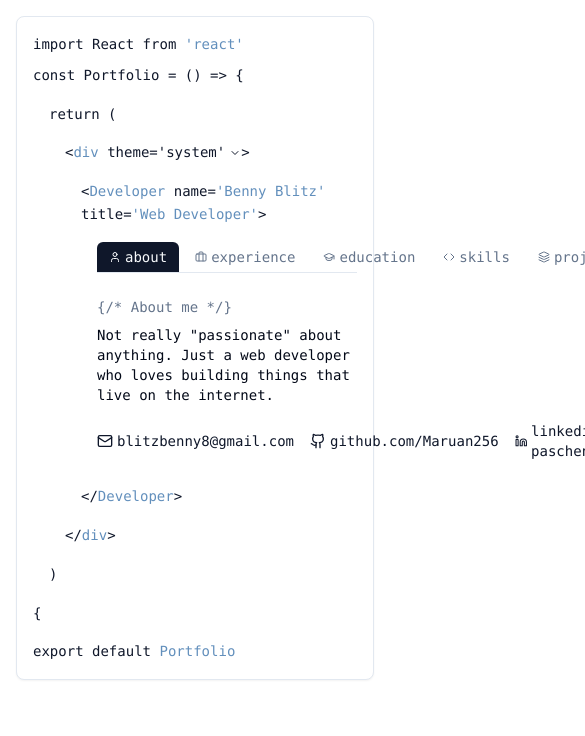
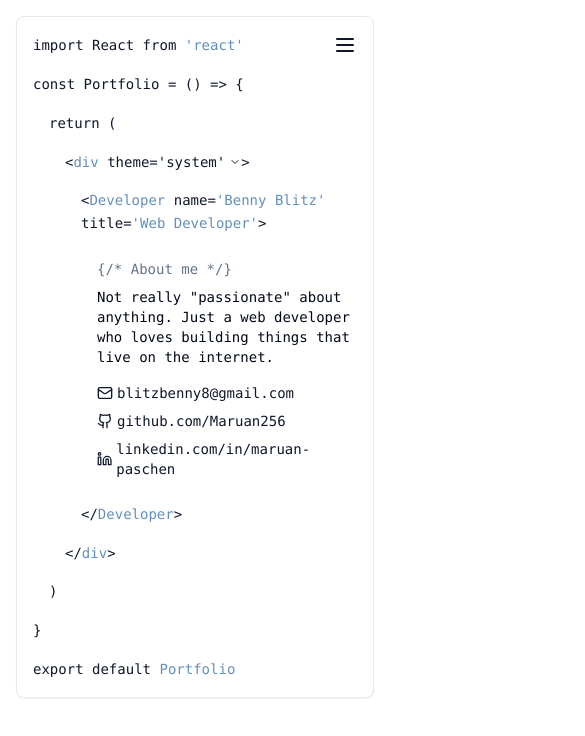
Before and after one commit to Maruan256/bennyblitz, a Next.js app: page / in a window 390 px wide. Shown: the top 736 px of the page, 585 px wide, since content can reach past the window. Built offline with nearby package versions, Linux system fonts and the light colour scheme.

Commit message:
added mobile support

```diff
--- a/components/portfolio.tsx
+++ b/components/portfolio.tsx
@@ -12,6 +12,7 @@ import {
   GraduationCap,
   User,
   Layers,
+  Menu,
 } from "lucide-react"
 import { useTheme } from "@/components/theme-provider"
 
@@ -23,6 +24,7 @@ export default function Portfolio() {
   const { theme, setTheme } = useTheme()
   const [activeTab, setActiveTab] = useState("about")
   const [mounted, setMounted] = useState(false)
+  const [mobileMenuOpen, setMobileMenuOpen] = useState(false)
 
   useEffect(() => {
     setMounted(true)
@@ -41,14 +43,30 @@ export default function Portfolio() {
     return null
   }
 
+  const tabs = [
+    { id: "about", icon: User, label: "about" },
+    { id: "experience", icon: Briefcase, label: "experience" },
+    { id: "education", icon: GraduationCap, label: "education" },
+    { id: "skills", icon: Code, label: "skills" },
+    { id: "projects", icon: Layers, label: "projects" },
+  ]
+
   return (
     <div key={theme} className="max-w-4xl mx-auto">
       <div className="rounded-lg border bg-card text-card-foreground shadow-sm p-4 md:p-6">
         <div className="text-sm md:text-base leading-relaxed">
-          <div className="text-[hsl(var(--syntax-highlight))] mb-2">
+          <div className="flex justify-between items-center mb-4">
+            <div className="text-[hsl(var(--syntax-highlight))]">
               <span className="text-accent-foreground">import</span> <span className="text-primary">React</span>{" "}
               <span className="text-accent-foreground">from</span>{" "}
               <span className="text-secondary">&apos;react&apos;</span>
+            </div>
+            <button
+              onClick={() => setMobileMenuOpen(!mobileMenuOpen)}
+              className="md:hidden text-primary hover:text-primary/80"
+            >
+              <Menu className="h-6 w-6" />
+            </button>
           </div>
 
           <div className="mb-4">
@@ -105,43 +123,45 @@ export default function Portfolio() {
             <span className="text-[hsl(var(--syntax-highlight))]">&gt;</span>
           </div>
 
-          {/* Tabs Navigation */}
-          <div className="ml-16 mb-4 flex space-x-1 border-b border-border">
+          {/* Mobile Menu */}
+          <div className={`md:hidden ${mobileMenuOpen ? "block" : "hidden"}`}>
+            <div className="ml-16 mb-4 space-y-2">
+              {tabs.map((tab) => (
                 <button
-              onClick={() => setActiveTab("about")}
-              className={`px-3 py-1 rounded-t-md flex items-center ${activeTab === "about" ? "bg-primary text-primary-foreground" : "text-muted-foreground hover:text-foreground hover:bg-accent"}`}
+                  key={tab.id}
+                  onClick={() => {
+                    setActiveTab(tab.id)
+                    setMobileMenuOpen(false)
+                  }}
+                  className={`w-full text-left px-3 py-1 rounded-md flex items-center ${
+                    activeTab === tab.id
+                      ? "bg-primary text-primary-foreground"
+                      : "text-muted-foreground hover:text-foreground hover:bg-accent"
+                  }`}
                 >
-              <User className="h-3 w-3 mr-1" />
-              <span>about</span>
+                  <tab.icon className="h-3 w-3 mr-1" />
+                  <span>{tab.label}</span>
                 </button>
+              ))}
+            </div>
+          </div>
+
+          {/* Desktop Tabs Navigation */}
+          <div className="hidden md:flex ml-16 mb-4 space-x-1 border-b border-border">
+            {tabs.map((tab) => (
               <button
-              onClick={() => setActiveTab("experience")}
-              className={`px-3 py-1 rounded-t-md flex items-center ${activeTab === "experience" ? "bg-primary text-primary-foreground" : "text-muted-foreground hover:text-foreground hover:bg-accent"}`}
+                key={tab.id}
+                onClick={() => setActiveTab(tab.id)}
+                className={`px-3 py-1 rounded-t-md flex items-center ${
+                  activeTab === tab.id
+                    ? "bg-primary text-primary-foreground"
+                    : "text-muted-foreground hover:text-foreground hover:bg-accent"
+                }`}
               >
-              <Briefcase className="h-3 w-3 mr-1" />
-              <span>experience</span>
+                <tab.icon className="h-3 w-3 mr-1" />
+                <span>{tab.label}</span>
               </button>
-            <button
-              onClick={() => setActiveTab("education")}
-              className={`px-3 py-1 rounded-t-md flex items-center ${activeTab === "education" ? "bg-primary text-primary-foreground" : "text-muted-foreground hover:text-foreground hover:bg-accent"}`}
-            >
-              <GraduationCap className="h-3 w-3 mr-1" />
-              <span>education</span>
-            </button>
-            <button
-              onClick={() => setActiveTab("skills")}
-              className={`px-3 py-1 rounded-t-md flex items-center ${activeTab === "skills" ? "bg-primary text-primary-foreground" : "text-muted-foreground hover:text-foreground hover:bg-accent"}`}
-            >
-              <Code className="h-3 w-3 mr-1" />
-              <span>skills</span>
-            </button>
-            <button
-              onClick={() => setActiveTab("projects")}
-              className={`px-3 py-1 rounded-t-md flex items-center ${activeTab === "projects" ? "bg-primary text-primary-foreground" : "text-muted-foreground hover:text-foreground hover:bg-accent"}`}
-            >
-              <Layers className="h-3 w-3 mr-1" />
-              <span>projects</span>
-            </button>
+            ))}
           </div>
 
           {/* Tab Content */}
@@ -150,12 +170,12 @@ export default function Portfolio() {
               <div className="py-2">
                 <div className="text-sm text-muted-foreground mb-2">&#123;/* About me */&#125;</div>
                 <p className="text-sm mb-2 text-foreground">
-                  Not really "passionate" about anything. Just a web developer who loves building things that live on the
-                  internet.
+                  Not really "passionate" about anything. Just a web developer who loves building things that live on
+                  the internet.
                 </p>
-                <div className="flex items-center space-x-4 mt-4">
+                <div className="flex flex-col sm:flex-row sm:items-center sm:space-x-4 space-y-2 sm:space-y-0 mt-4">
                   <a
-                    href="mailto:john.doe@example.com"
+                    href="mailto:blitzbenny8@gmail.com"
                     className="flex items-center text-sm text-primary hover:text-primary/80"
                   >
                     <Mail className="h-4 w-4 mr-1" />
@@ -204,7 +224,7 @@ export default function Portfolio() {
                   <AccordionItem value="item-2">
                     <AccordionTrigger className="text-sm">
                       <div>
-                        <div className="font-medium text-foreground">Full Stck Developer</div>
+                        <div className="font-medium text-foreground">Full Stack Developer</div>
                         <div className="text-xs text-muted-foreground">Lufthansa Industry Solutions | 2022 - 2024</div>
                       </div>
                     </AccordionTrigger>
@@ -226,9 +246,7 @@ export default function Portfolio() {
                 <div className="mb-4">
                   <h3 className="text-sm font-medium text-foreground">Master of Arts</h3>
                   <p className="text-xs text-muted-foreground">University of Leipzig | 2012 - 2014</p>
-                  <p className="text-sm mt-1 text-foreground">
-                    Written two novels actually, one was my thesis.
-                  </p>
+                  <p className="text-sm mt-1 text-foreground">Written two novels actually, one was my thesis.</p>
                 </div>
                 <div>
                   <h3 className="text-sm font-medium text-foreground">Bachelor of fine Arts in creative writing</h3>
@@ -241,11 +259,21 @@ export default function Portfolio() {
             {activeTab === "skills" && (
               <div className="py-2">
                 <div className="text-sm text-muted-foreground mb-2">&#123;/* Technical skills */&#125;</div>
-                <div className="grid grid-cols-2 gap-4">
+                <div className="grid grid-cols-1 md:grid-cols-2 gap-4">
                   <div>
                     <h3 className="text-sm font-medium text-foreground mb-2">Frontend</h3>
                     <div className="flex flex-wrap gap-2">
-                      {["React", "Next.js", "TypeScript", "JavaScript", "HTML", "CSS", "Tailwind CSS", "Angular", "zod"].map((skill) => (
+                      {[
+                        "React",
+                        "Next.js",
+                        "TypeScript",
+                        "JavaScript",
+                        "HTML",
+                        "CSS",
+                        "Tailwind CSS",
+                        "Angular",
+                        "zod",
+                      ].map((skill) => (
                         <span key={skill} className="px-2 py-1 bg-primary/10 text-xs rounded-md text-primary">
                           {skill}
                         </span>
@@ -255,7 +283,19 @@ export default function Portfolio() {
                   <div>
                     <h3 className="text-sm font-medium text-foreground mb-2">Tools & Others</h3>
                     <div className="flex flex-wrap gap-2">
-                      {["Git", "GitHub", "VS Code", "Figma", "Jest", "Webpack", "npm", "moccha", "playwright", "Docker", "Jenkins"].map((skill) => (
+                      {[
+                        "Git",
+                        "GitHub",
+                        "VS Code",
+                        "Figma",
+                        "Jest",
+                        "Webpack",
+                        "npm",
+                        "moccha",
+                        "playwright",
+                        "Docker",
+                        "Jenkins",
+                      ].map((skill) => (
                         <span key={skill} className="px-2 py-1 bg-primary/10 text-xs rounded-md text-primary">
                           {skill}
                         </span>
@@ -302,9 +342,12 @@ export default function Portfolio() {
                         View
                       </a>
                     </div>
-                    <p className="text-xs text-muted-foreground mt-1">Next.js, React, shadcn, tailwind css, posthog, neon postgres, turf.js</p>
+                    <p className="text-xs text-muted-foreground mt-1">
+                      Next.js, React, shadcn, tailwind css, posthog, neon postgres, turf.js
+                    </p>
                     <p className="text-sm mt-2 text-foreground">
-                      A single purpose Application to find out if you are in East-Berlin or in West-Berlin. (Or not in Berlin at all).
+                      A single purpose Application to find out if you are in East-Berlin or in West-Berlin. (Or not in
+                      Berlin at all).
                     </p>
                   </div>
 
@@ -321,9 +364,12 @@ export default function Portfolio() {
                         View
                       </a>
                     </div>
-                    <p className="text-xs text-muted-foreground mt-1">Next.js, Tailwind CSS, Framer Motion, vercel, auth.js, bcrypt, node, drizzle, t3stack</p>
+                    <p className="text-xs text-muted-foreground mt-1">
+                      Next.js, Tailwind CSS, Framer Motion, vercel, auth.js, bcrypt, node, drizzle, t3stack
+                    </p>
                     <p className="text-sm mt-2 text-foreground">
-                    A website to help you find more stuff on the Internet you didn't know you needed. Still under construction, but keep visiting, change is happening daily.
+                      A website to help you find more stuff on the Internet you didn't know you needed. Still under
+                      construction, but keep visiting, change is happening daily.
                     </p>
                   </div>
                 </div>
@@ -348,7 +394,7 @@ export default function Portfolio() {
           </div>
 
           <div className="mb-4">
-            <span className="text-primary">&#123;</span>
+            <span className="text-primary">&#125;</span>
           </div>
 
           <div>
```
Lines whose indentation alone changed are shown as unchanged.
